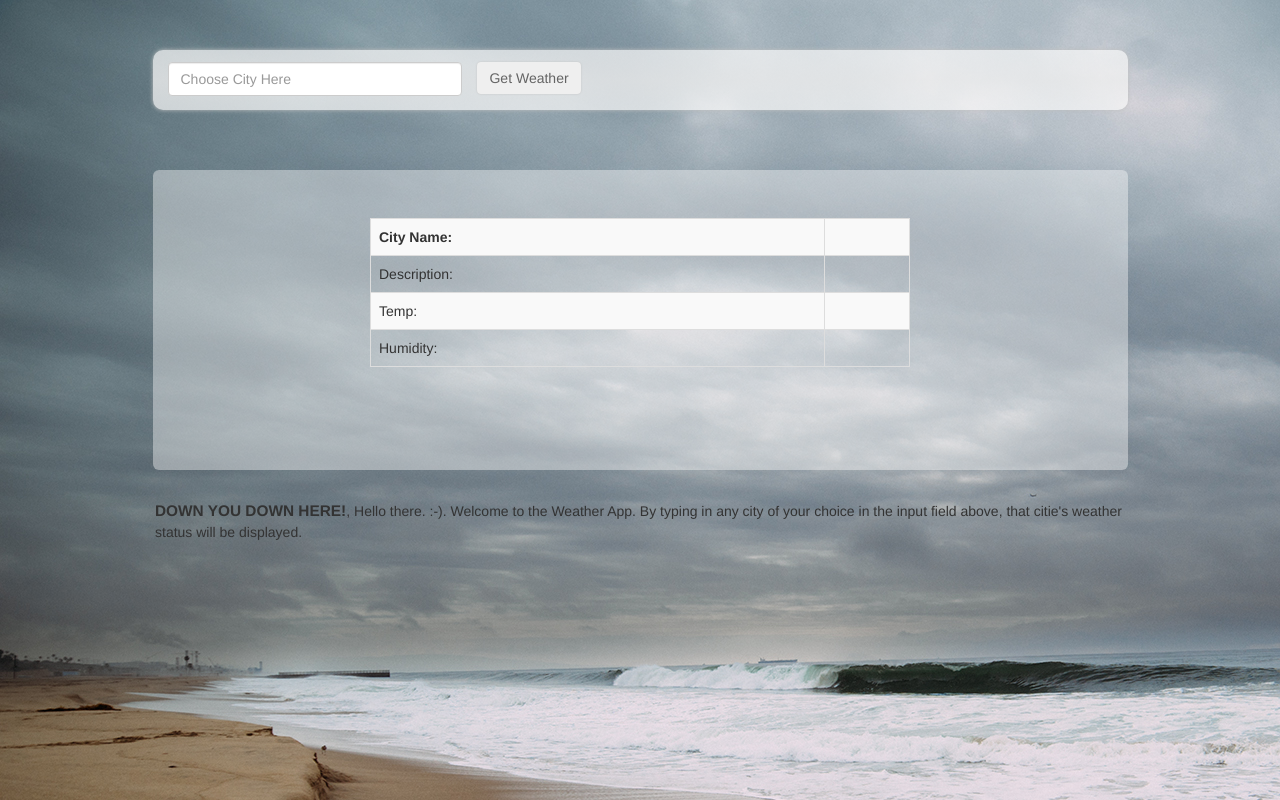
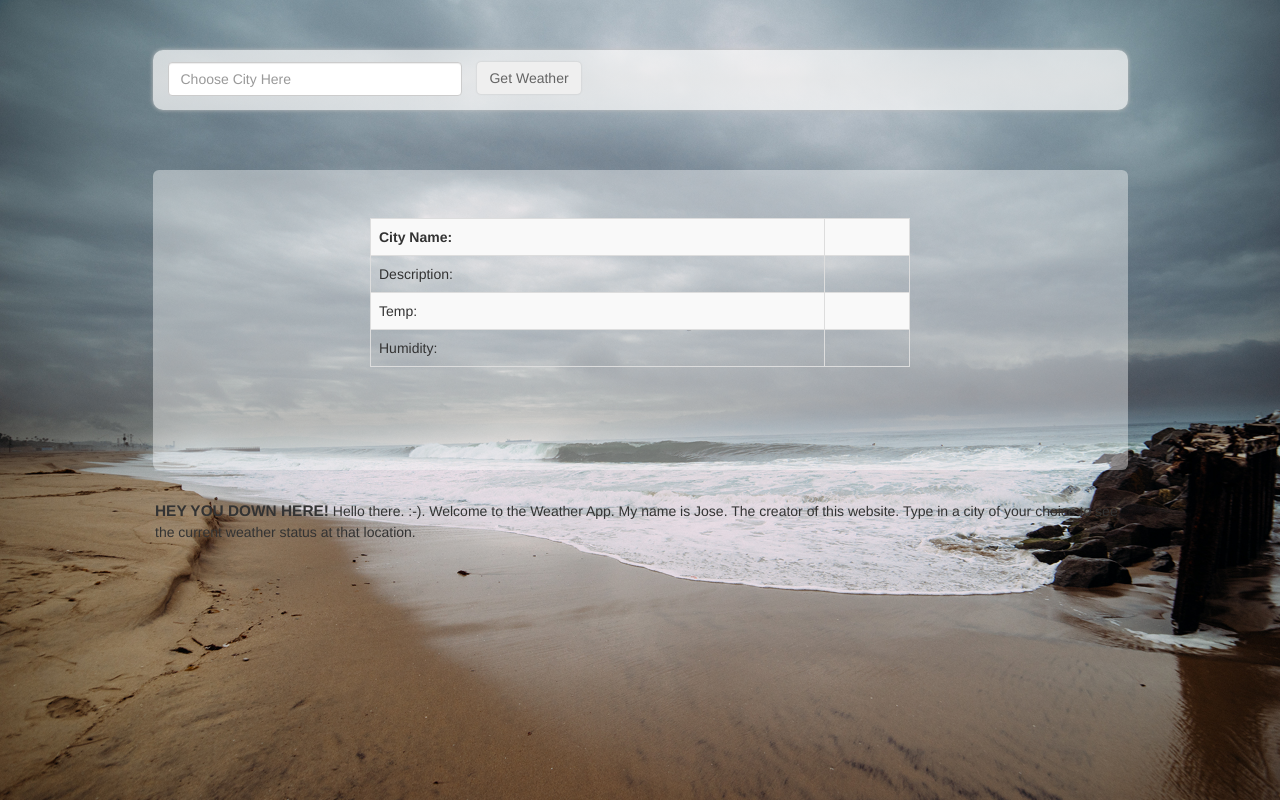
Before and after one commit to Jcareergoals/Weather_App, a CodeIgniter app: page / in a window 1280 px wide. Run offline with CodeIgniter, Linux system fonts and the light colour scheme.

Commit message:
Fixed background image to scale with all devices

```diff
--- a/application/views/weather.php
+++ b/application/views/weather.php
@@ -54,8 +54,9 @@
 				</div>
 				<div class="row">
 					<div class="col-xs-10 col-xs-offset-1">
-						<p><span>DOWN YOU DOWN HERE!</span>, Hello there. :-). Welcome to the Weather App. By typing in any city
-							of your choice in the input field above, that citie's weather status will be displayed.</p>
+						<p><span>HEY YOU DOWN HERE!</span> Hello there. :-). Welcome to the Weather App.
+							My name is Jose. The creator of this website.
+							Type in a city of your choice to see the current weather status at that location.</p>
 					</div>
 				</div>
 			</div>
--- a/assets/css/styles.css
+++ b/assets/css/styles.css
@@ -1,7 +1,7 @@
 	body {
 		background-color: silver;
 		background-image: url('../img1.jpg');
-		background-position: fill;
+		background-size: cover;
 	}
 	.header {
 		background: linear-gradient(rgba(250,250,250,.7), rgba(240,240,240,.8), rgba(250,250,250,.7));
```
